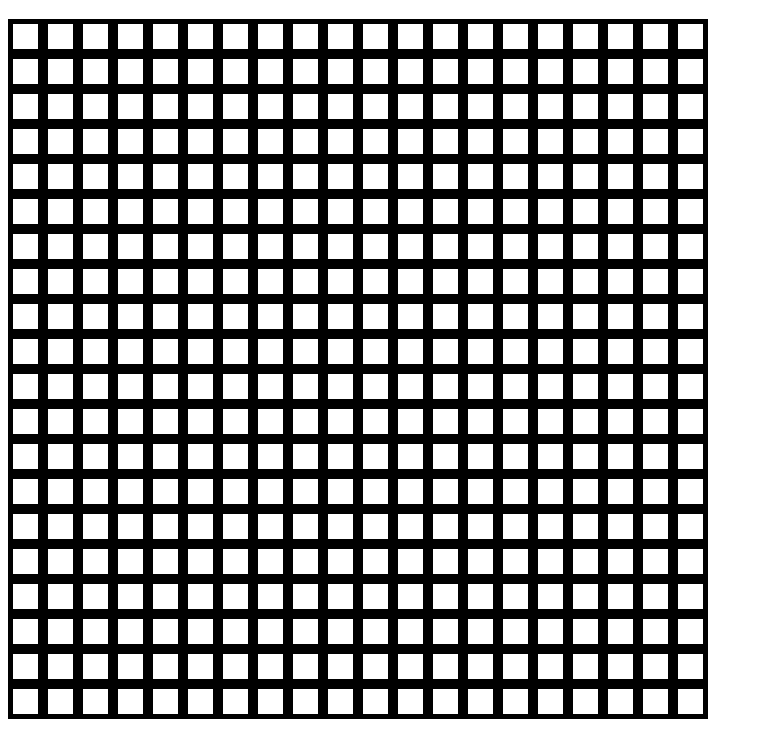
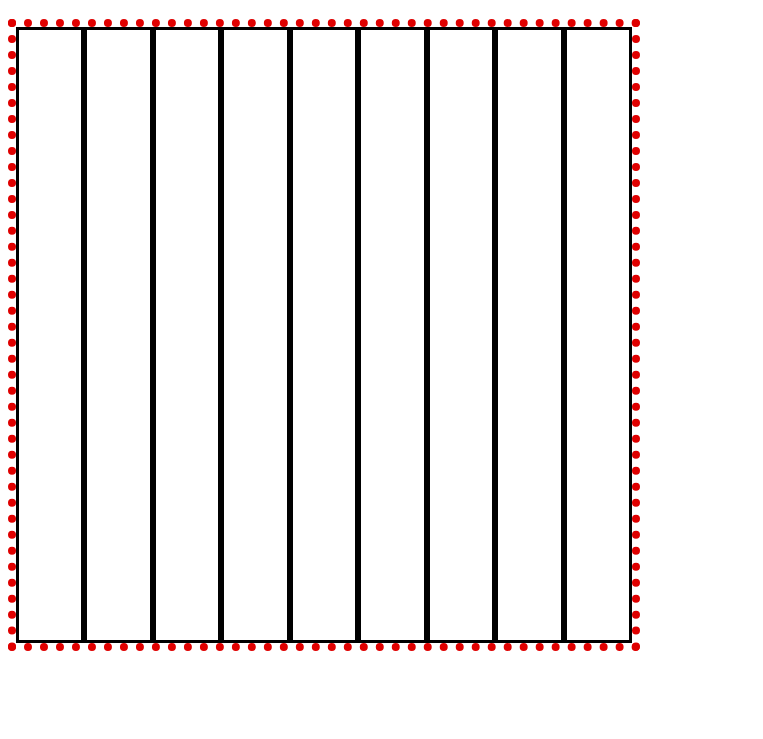
Before and after one commit to ShamrezAli/etch-a-sketch, a plain HTML site: page index.html in a window 1280 px wide. Shown: the part 61-800 px from the top of the page, without its empty margins (0-763 px from the left). Drawn offline with Linux system fonts and the light colour scheme.

Commit message:
Fix main container to viewport size

```diff
--- a/script.js
+++ b/script.js
@@ -1,10 +1,11 @@
 document.body.onload = addElement;
 
-let gridInputNum = 20; // How many squares comprise width/height
+let gridInputNum = 3; // How many squares comprise width/height
 let gridNum = Math.pow(gridInputNum, 2); // Square the value to get square
 
-newWidth = gridInputNum*35; // Each square is 35px, so the total width should be the number of squares times 35px to get a proper square
-document.getElementById("gridContainer").style.width = newWidth + "px"; // turn the newwidth value into the number of pixels with 'px'
+newWidth = gridInputNum*16; // Each square is 35px, so the total width should be the number of squares times 35px to get a proper square
+//document.getElementById("gridContainer").style.width = newWidth + "px"; // turn the newwidth value into the number of pixels with 'px'
+
 
 function addElement() {
 
@@ -17,7 +18,7 @@ function addElement() {
         // and give it some content
         const newContent = document.createTextNode("");
 
-        newDiv.style.border = "thick solid #000000";
+        newDiv.style.border = "solid #000000";
 
         // add the text node to the newly created div
         newDiv.appendChild(newContent);
--- a/style.css
+++ b/style.css
@@ -1,16 +1,16 @@
 .gridContainer {
     display: flex;
     flex-wrap: wrap;
-    flex-shrink: 1;
-    height: 50%;
-}
-
-.theGrids {
-    color: red;
-    width: 25px;
-    height: 25px;
-    display: flex;
-    flex-shrink: 1;
+    border: 8px;
+    border-color: rgb(223, 0, 0);
+    border-style:dotted;
+    height: 77vh;
+    width: 77vh;
 
 
 }
+.theGrids {
+    color: red;
+    display: flex;
+    flex-grow: 1;
+}
```
